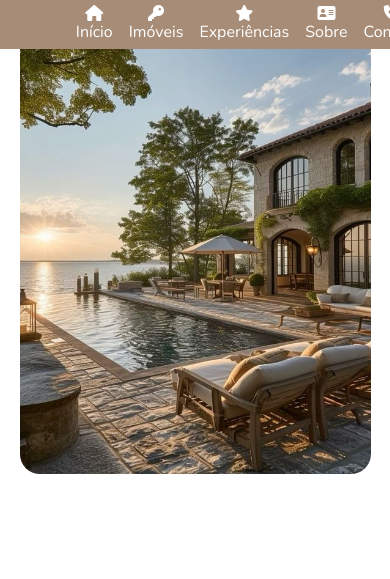
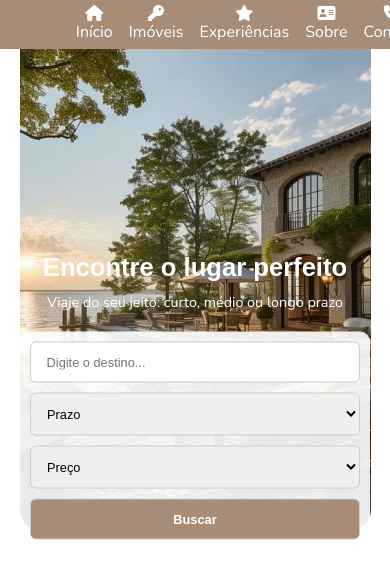
Before and after one commit to luyzabrunna/ABhostel, a PHP site: page / in a window 390 px wide. Shown: the part 21-600 px from the top of the page. Run offline with PHP 8.4, Linux system fonts and the light colour scheme.

Commit message:
Banner principal da página principal

```diff
--- a/assets/css/style.css
+++ b/assets/css/style.css
@@ -68,3 +68,97 @@ nav a {
     object-fit: cover;
     image-rendering: auto;
 }
+
+.banner-primario {
+    position: absolute;
+    top: 50%;
+    left: 50%;
+    transform: translate(-50%, -50%);
+    color:white;
+    text-align: center;
+    padding: 20px;
+    width: 100%;
+    max-width: 900px;
+}
+
+.banner-primario h1 {
+    font-size: 2.5rem;
+    font-family: 'Montserrat Black',sans-serif;
+     margin-bottom: 10px;
+}
+
+.banner-primario p {
+    font-size: 1.2rem;
+    margin-bottom: 20px;
+    font-family: 'Nunito', sans-serif;
+}
+
+/* Formulário de busca */
+.busca {
+    display: flex;
+    flex-wrap: wrap;
+    gap: 10px;
+    background: rgba(255, 255, 255, 0.9);
+    padding:10px;
+    border-radius: 10px;
+    justify-content: center;
+}
+
+.busca button {
+    background: #A78D78;
+    color:white;
+    font-weight:bold;
+    cursor: pointer;
+    transition: 0.3s;
+}
+
+.busca input, .busca select, .busca button {
+    padding: 12px;
+    font-size: 0.8rem;
+    border: 1px solid #ccc;
+    border-radius: 6px;
+    flex: 1;
+    min-width: 100px;
+}
+
+.busca button:hover {
+    background: #6e473b;
+}
+
+/* Resposividade */
+/* Tablets (até 768px)*/
+@media (max-width:768px) {
+    .banner {
+        height: 70vh;
+    }
+    .banner-primario h1{
+        font-size: 2.2rem;
+    }
+    .banner-primario p {
+        font-size: 1rem;
+    }
+    .busca {
+        flex-direction: row;
+        flex-wrap: wrap;
+    }
+}
+
+/* Celulares (até 480px) */
+@media  (max-width:480px){
+    .banner {
+        height: 60vh;
+    }
+    .banner-primario h1 {
+        font-size: 1.6rem;
+    }
+    .banner-primario p {
+        font-size: 0.9rem;
+    }
+    .busca {
+        flex-direction: column;
+        align-items: stretch;
+    }
+    busca input, .busca select, .busca button {
+        width: 100%;
+    }
+}
--- a/index.html
+++ b/index.html
@@ -32,8 +32,32 @@
        </nav>
         <button class="btn open"><i class="fas fa-bars"></i></button>
     </header>
-    <div class="banner">
-        <img src="Imagens/banner.jpeg">
-    </div>
+    <section class="banner">
+      <img src="Imagens/banner.jpeg" alt="Banner principal">
+      <div class="banner-primario">
+        <h1> Encontre o lugar perfeito </h1>
+        <p> Viaje do seu jeito: curto, médio ou longo prazo </p>
+
+        <form class="busca">
+          <input type=" text" placeholder=" Digite o destino...">
+
+          <select>
+            <option value=""> Prazo </option>
+            <option value="curto"> Curto prazo </option>
+            <option value="medio"> Médio prazo </option>
+            <option value="longo"> Longo prazo </option>
+          </select>
+
+          <select>
+            <option value=""> Preço </option>
+            <option value="baixo"> até R$500 </option>
+            <option value="medio"> R$500 - R$1500</option>
+            <option value="longo"> Acima de R$1500 </option>
+          </select>
+
+          <button type="submit">Buscar</button>
+        </form>
+      </div>
+    </section>
   </body>
 </html>
```
